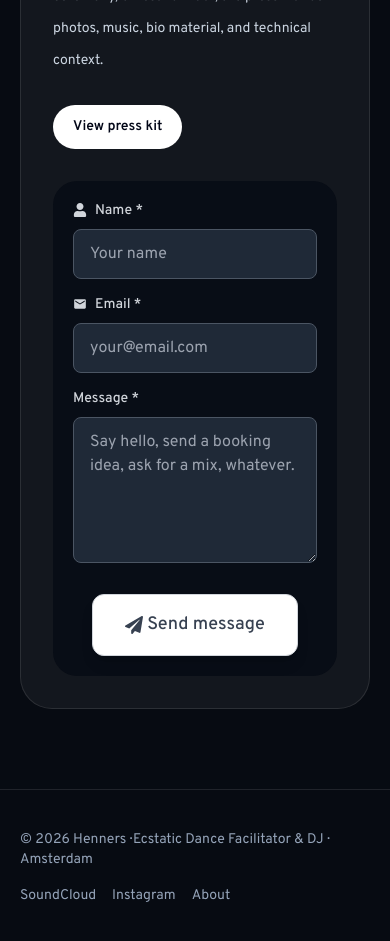
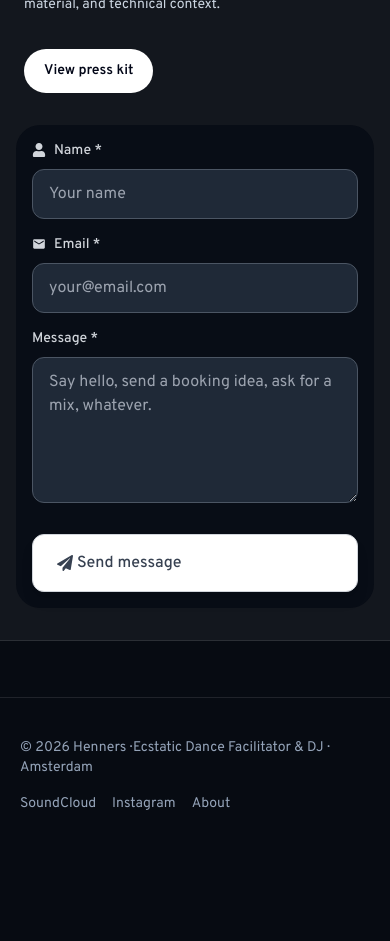
Before and after one commit to kokosthief/dj.henners.bio, a Next.js app: page / in a window 390 px wide. Shown: the part 6900-7841 px from the top of the page. After the commit the page ends 7754 px from the top, so only its background shows below. Built offline with nearby package versions, Linux system fonts and the light colour scheme.

Commit message:
fix: widen mobile contact section

```diff
--- a/src/app/components/ContactForm.tsx
+++ b/src/app/components/ContactForm.tsx
@@ -76,7 +76,7 @@ const ContactForm: React.FC<ContactFormProps> = ({
   };
 
   const inputClasses = `
-    w-full rounded-lg border px-4 py-3 transition-all duration-300
+    w-full rounded-xl border px-4 py-3 text-base transition-all duration-300
     ${mode === 'dark'
       ? 'border-gray-600 bg-gray-800 text-white placeholder-gray-400 focus:border-blue-400 focus:ring-2 focus:ring-blue-400/20'
       : 'border-gray-300 bg-white text-gray-900 placeholder-gray-500 focus:border-blue-500 focus:ring-2 focus:ring-blue-500/20'
@@ -163,13 +163,13 @@ const ContactForm: React.FC<ContactFormProps> = ({
         />
       </div>
 
-      <div className="mt-6 text-center">
+      <div className="mt-6">
         <Button
           type="submit"
           variant={mode === 'dark' ? 'light' : 'dark'}
           leftIcon={FaPaperPlane}
           isLoading={isSubmitting}
-          className="px-8 py-4 text-lg shadow-lg transition-all duration-300 hover:scale-105 hover:shadow-2xl"
+          className="w-full px-6 py-4 text-base shadow-lg transition-all duration-300 hover:scale-[1.01] hover:shadow-2xl sm:w-auto sm:px-8 sm:text-lg"
         >
           {isSubmitting ? 'Sending...' : 'Send message'}
         </Button>
--- a/src/app/page.tsx
+++ b/src/app/page.tsx
@@ -121,9 +121,9 @@ export default function HomePage() {
       <UpcomingGigs gigs={gigs} />
       <PastGigs gigs={gigs} />
 
-      <section className="relative z-10 mx-auto max-w-6xl px-5 py-20 sm:px-6 lg:px-8">
-        <div className="grid gap-8 rounded-[2rem] border border-white/10 bg-white/[0.05] p-8 md:grid-cols-[0.8fr_1.2fr] md:p-10">
-          <div>
+      <section className="relative z-10 mx-auto w-full max-w-6xl px-0 py-14 sm:px-6 sm:py-20 lg:px-8">
+        <div className="grid gap-8 border-y border-white/10 bg-white/[0.05] px-4 py-8 sm:rounded-[2rem] sm:border sm:p-8 md:grid-cols-[0.8fr_1.2fr] md:p-10">
+          <div className="max-w-3xl px-2 sm:px-0">
             <p className="text-sm font-semibold uppercase tracking-[0.3em] text-cyan-200">For organizers</p>
             <h2 className="mt-3 text-3xl font-semibold text-white">Press kit, context & future invitations</h2>
             <p className="mt-5 leading-8 text-slate-300">
@@ -133,7 +133,7 @@ export default function HomePage() {
               View press kit
             </Link>
           </div>
-          <div id="contact" className="rounded-[1.5rem] bg-[#080d16] p-5 md:p-6">
+          <div id="contact" className="rounded-[1.5rem] bg-[#080d16] p-4 sm:p-6">
             <ContactForm mode="dark" />
           </div>
         </div>
```
